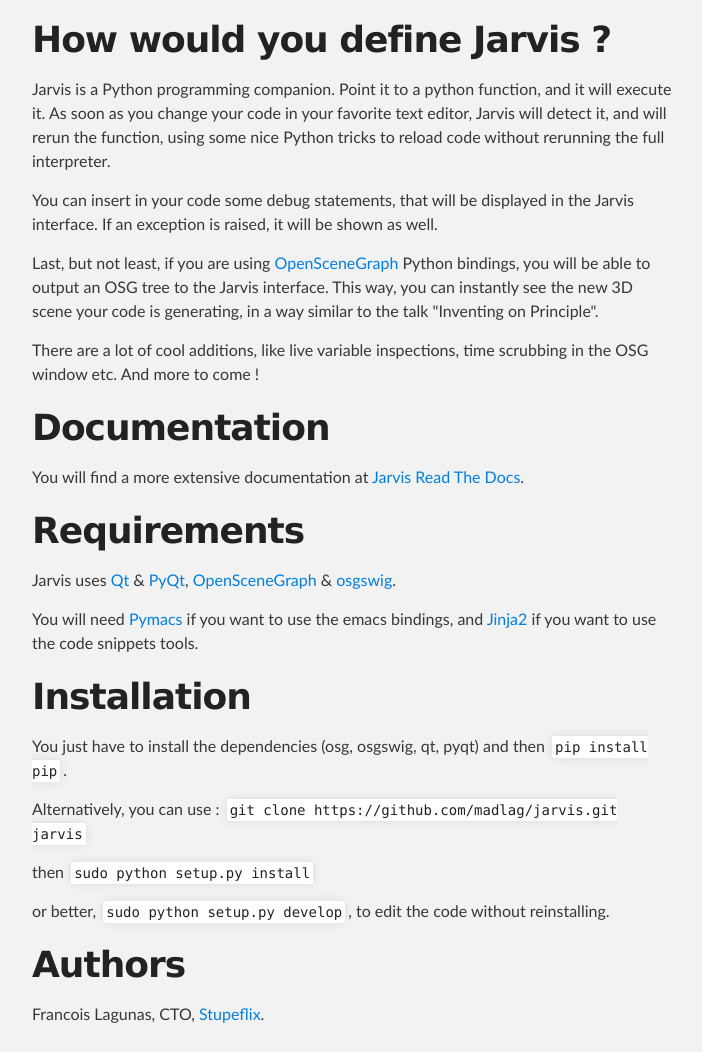
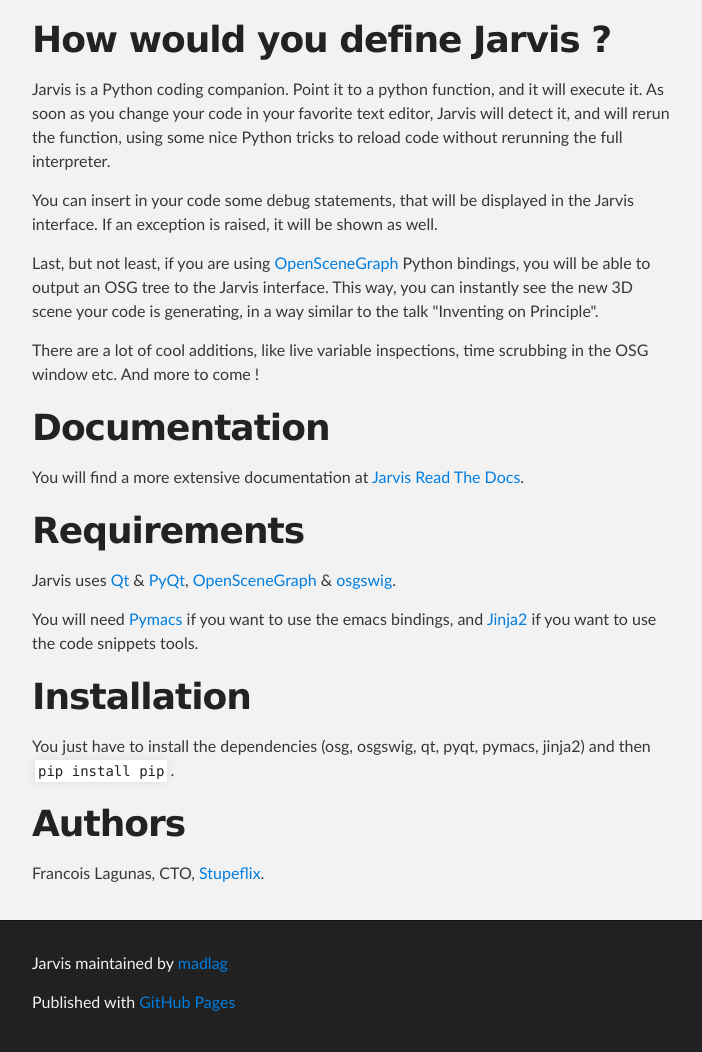
Before and after one commit to madlag/jarvis, a plain HTML site: page index.html in a window 1280 px wide. Shown: the part 871-1923 px from the top of the page, without its empty margins (288-990 px from the left). Drawn offline with Linux system fonts and the light colour scheme.

Commit message:
changed front page

```diff
--- a/index.html
+++ b/index.html
@@ -49,7 +49,7 @@ The central idea is that the feedback loop when you are coding should be the sho
 <iframe width="560" height="315" src="http://www.youtube.com/embed/W8YVIQUB_tI" frameborder="0" allowfullscreen></iframe>
 
 <h1>How would you define Jarvis ? </h1>
-<p>Jarvis is a Python programming companion. Point it to a python function, and it will execute it.
+<p>Jarvis is a Python coding companion. Point it to a python function, and it will execute it.
 As soon as you change your code in your favorite text editor, Jarvis will detect it, and will rerun the function, using some nice Python tricks to reload code without rerunning the full interpreter.</p>
 
 <p>You can insert in your code some debug statements, that will be displayed in the Jarvis interface. If an exception is raised, it will be shown as well.</p>
@@ -69,13 +69,8 @@ As soon as you change your code in your favorite text editor, Jarvis will detect
 
 <h1>Installation</h1>
 
-<p>You just have to install the dependencies (osg, osgswig, qt, pyqt) and then <code>pip install pip</code>.</p>
+<p>You just have to install the dependencies (osg, osgswig, qt, pyqt, pymacs, jinja2) and then <code>pip install pip</code>.</p>
 
-<p>Alternatively, you can use : <code>git clone https://github.com/madlag/jarvis.git jarvis</code></p>
-
-<p>then <code>sudo python setup.py install</code></p>
-
-<p>or better, <code>sudo python setup.py develop</code>, to edit the code without reinstalling.</p>
 
 <h1>Authors</h1>
 
```
